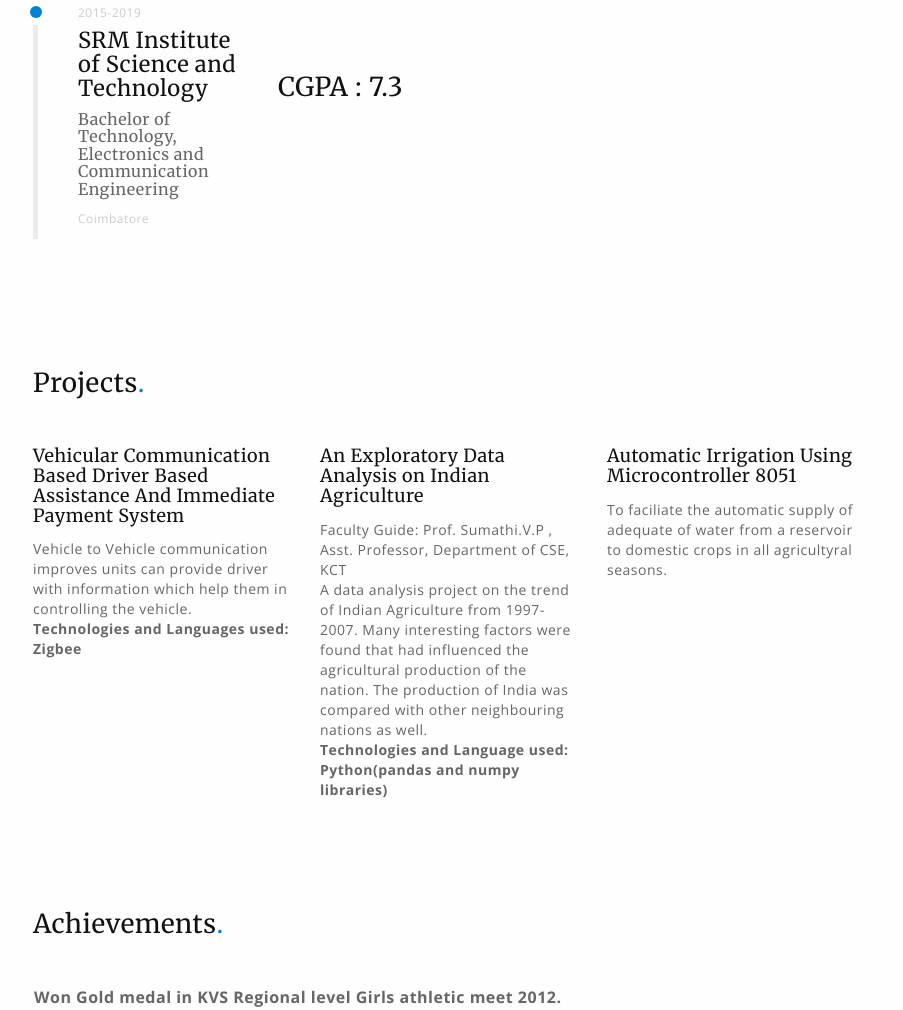
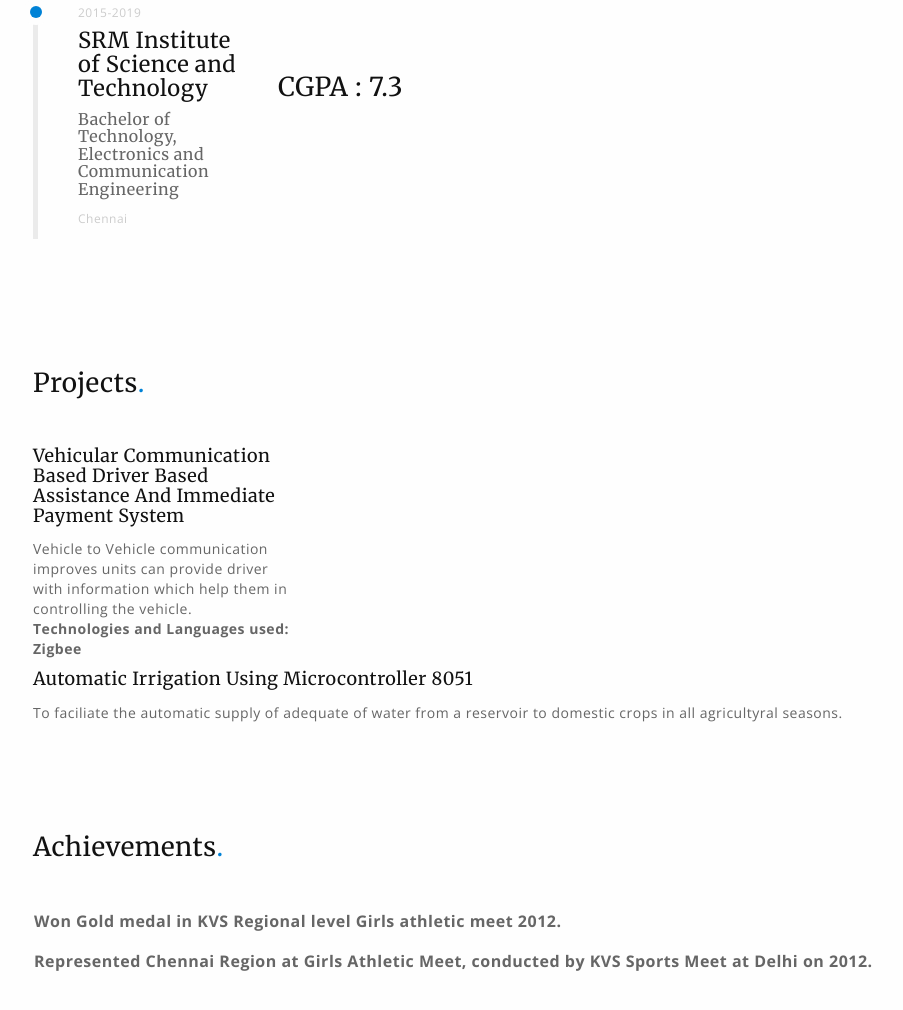
Before and after one commit to Divya2008/Divya2008.github.io, a plain HTML site: page index.html in a window 1280 px wide. Shown: the part 1671-2681 px from the top of the page, without its empty margins (372-1275 px from the left). Drawn offline with nearby package versions, Linux system fonts and the light colour scheme.

Commit message:
Update index.html

```diff
--- a/index.html
+++ b/index.html
@@ -226,7 +226,7 @@
                                 <p class="timeline-date">2015-2019</p>
                                 <h4 class="timeline-com">SRM Institute of Science and Technology</h4>
                                 <h6 class="timeline-role">Bachelor of Technology, Electronics and Communication Engineering</h6>
-                                <p class="timeline-location">Coimbatore</p>
+                                <p class="timeline-location">Chennai</p>
                             </div><!-- / timeline-info -->
                             <div class="col-md-9 timeline-details">
                                 <p><br><br><br>
@@ -260,12 +260,6 @@
 
                     </div><!-- / carousel-post -->
 
-                    <div class="blog block carousel-post">
-                        <h5>An Exploratory Data Analysis on Indian Agriculture</h5>
-                        <p> Faculty Guide: Prof. Sumathi.V.P , Asst. Professor, Department of CSE, KCT<br>
-                            A data analysis project on the trend of Indian Agriculture from 1997-2007. Many interesting factors were found that had influenced the agricultural production of the nation. The production of India was compared with other neighbouring nations as well.
-                            <br><b>Technologies and Language used: Python(pandas and numpy libraries)</b>
-                        </p>
 
                     </div><!-- / carousel-post -->
 
```
